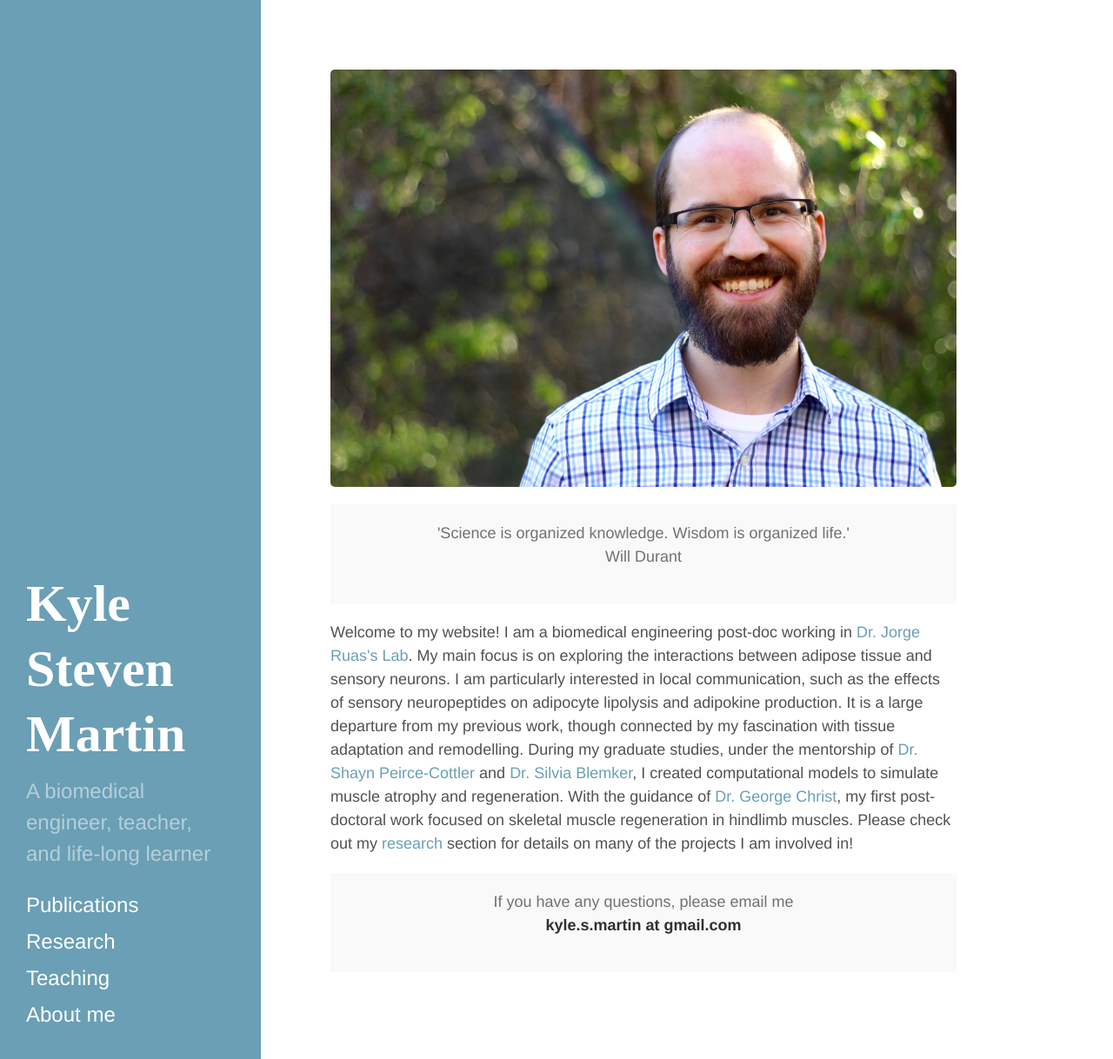
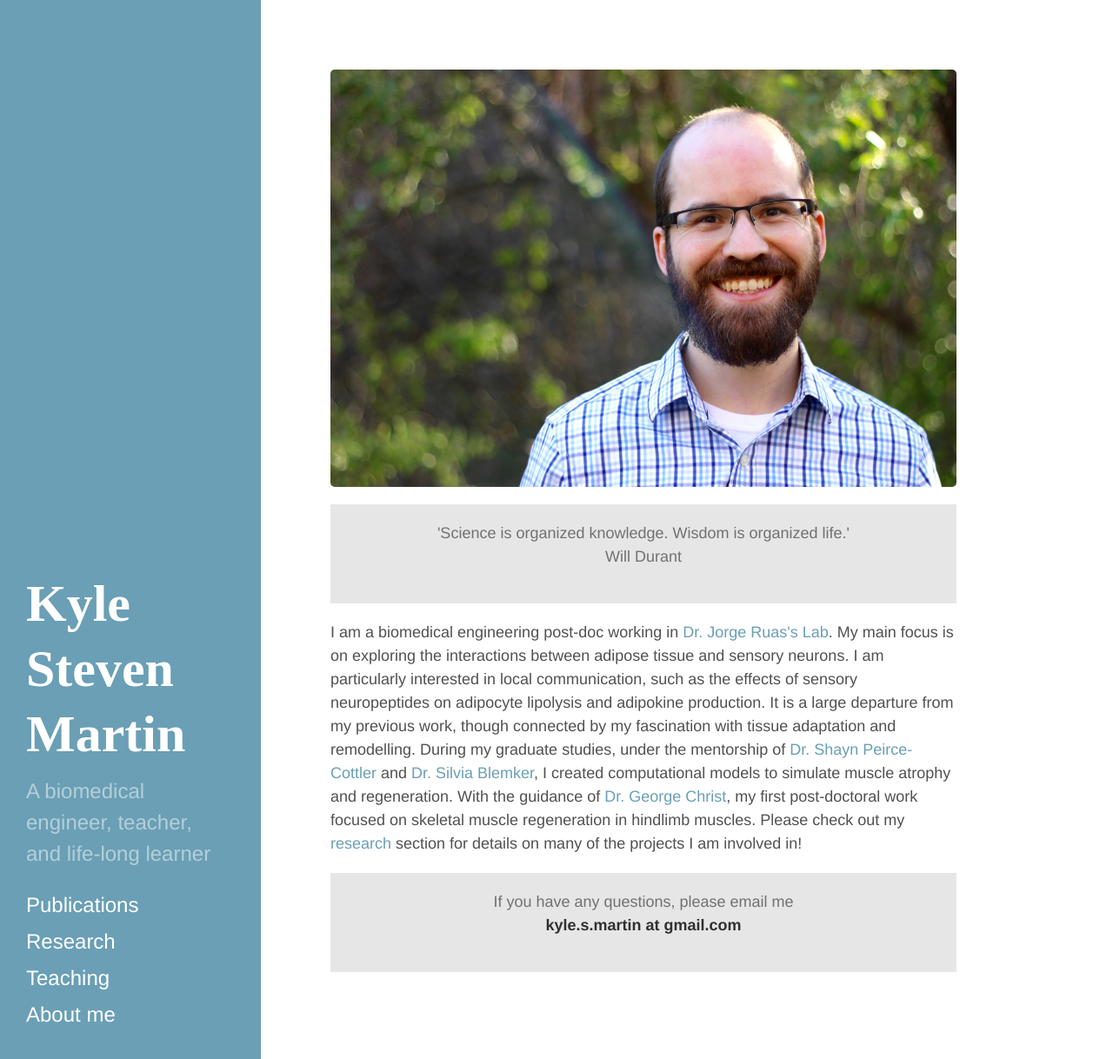
Before and after one commit to ksm362/ksm362.github.io, a Jekyll site: the page built from index.html, in a window 1280 px wide and 1218 px high. Shown: the whole window at 87% size. Built offline with Jekyll 4.4.1, drawn with Linux system fonts in a browser that asks for light colours; the list of posts is cut into pages by our own code.

Commit message:
minor tweaks

```diff
--- a/index.html
+++ b/index.html
@@ -9,7 +9,6 @@ title: Home
 </div>
 <div class="posts" style="clear:left">
 <p>
-	Welcome to my website!
 	I am a biomedical engineering post-doc working in <a href="https://ki.se/en/fyfa/the-ruas-lab-molecular-and-cellular-exercise-physiology">Dr. Jorge Ruas's Lab</a>.
 	My main focus is on exploring the interactions between adipose tissue and sensory neurons.
 	I am particularly interested in local communication, such as the effects of sensory neuropeptides on adipocyte lipolysis and adipokine production.
--- a/public/css/poole.css
+++ b/public/css/poole.css
@@ -277,7 +277,7 @@ tbody tr:nth-child(odd) th {
   margin-bottom: 1rem;
   padding: 1rem;
   color: #717171;
-  background-color: #f9f9f9;
+  background-color: #e6e6e6;
 }
 
 
```
Also changed, not shown: 1 other file.
